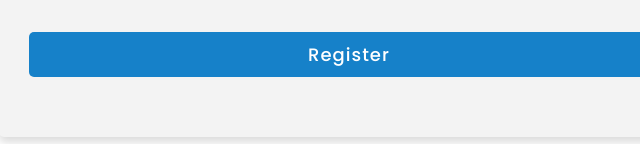
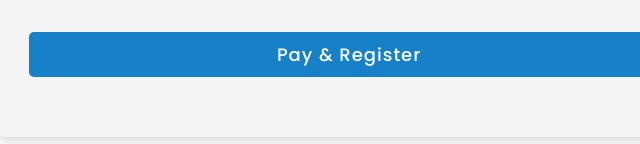
Before and after one commit to crazzyin/regestration75, a plain HTML site: page index.html in a window 1280 px wide. Shown: the part 843-987 px from the top of the page, 291-931 px from the left. Drawn offline with Linux system fonts and the light colour scheme.

Commit message:
Update index.html

```diff
--- a/index.html
+++ b/index.html
@@ -108,7 +108,7 @@
           <!-- Submit button -->
 
           <div class="button">
-              <input type="submit" value="Register" >
+              <input type="submit" value="Pay & Register" >
           </div>
         </form>
       </div>
```
